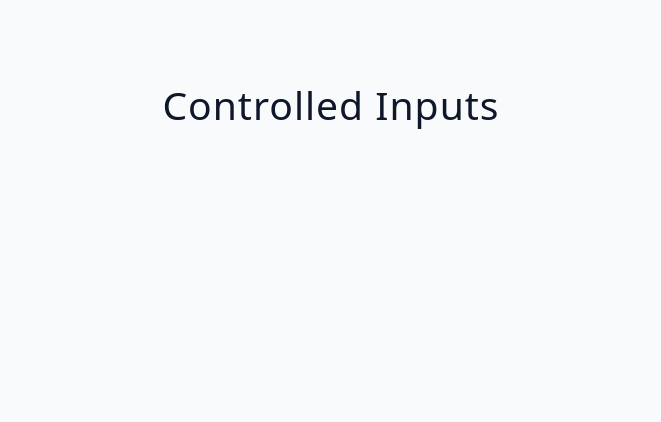
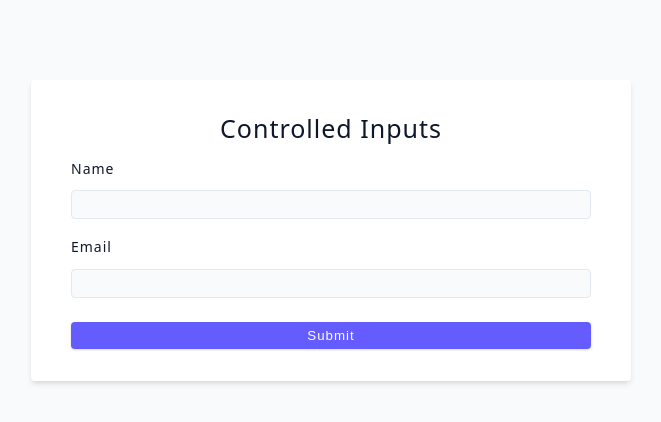
Before and after one commit to Crossroads30/advanced-react, a React (Vite) app: page / in a window 1280 px wide. Shown: the top 422 px of the page, without its empty margins (309-970 px from the left). Built offline with nearby package versions, Linux system fonts and the light colour scheme.

Commit message:
feat: add form setup

```diff
--- a/src/tutorial/06-forms/starter/01-controlled-inputs.jsx
+++ b/src/tutorial/06-forms/starter/01-controlled-inputs.jsx
@@ -1,4 +1,21 @@
 const ControlledInputs = () => {
-  return <h2>Controlled Inputs</h2>;
-};
-export default ControlledInputs;
+	return (
+		<form className='form'>
+			<h4>controlled inputs</h4>
+			<div className='form-row'>
+				<label htmlFor='name' className='form-label'>
+					name
+				</label>
+        <input type="text" id="name" className="form-input" />
+			</div>
+			<div className='form-row'>
+				<label htmlFor='email' className='form-label'>
+					email
+				</label>
+        <input type="email" id="email" className="form-input" />
+			</div>
+      <button type="submit" className="btn btn-block">submit</button>
+		</form>
+	)
+}
+export default ControlledInputs
```
